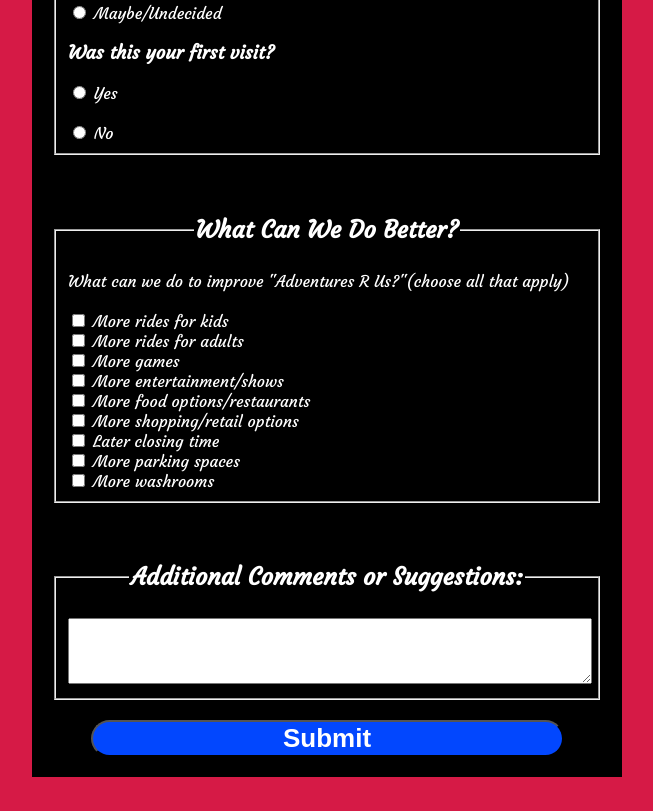
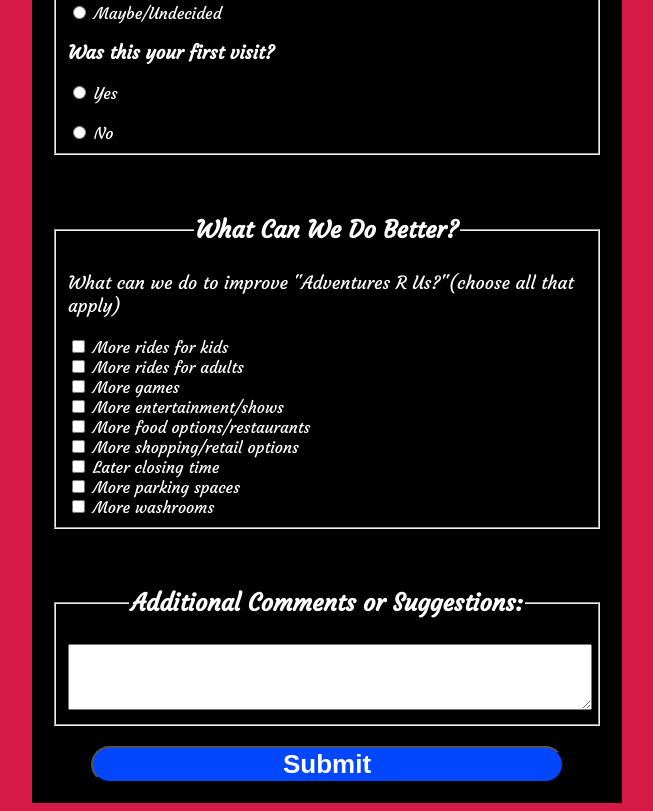
Before and after one commit to Dana1257/Survey-form, a plain HTML site: page index.html in a window 1280 px wide. Shown: the part 1287-2098 px from the top of the page, without its empty margins (313-966 px from the left). Before the commit the page ends 2072 px from the top, so only its background shows below. Drawn offline with Linux system fonts and the light colour scheme.

Commit message:
Add a font size of large to the survey form and the improve class

```diff
--- a/styles.css
+++ b/styles.css
@@ -148,11 +148,16 @@
   }
 
   .top-paragraphs{
-  font-size:1.5rem;
+    font-size:1.5rem;
  }
 
- #survey-form{
-  width:75%;
+  #survey-form{
+   width:75%;
+   font-size:large;
+  }
+
+  .improve{
+    font-size:large;
   }
 
  button{
```
